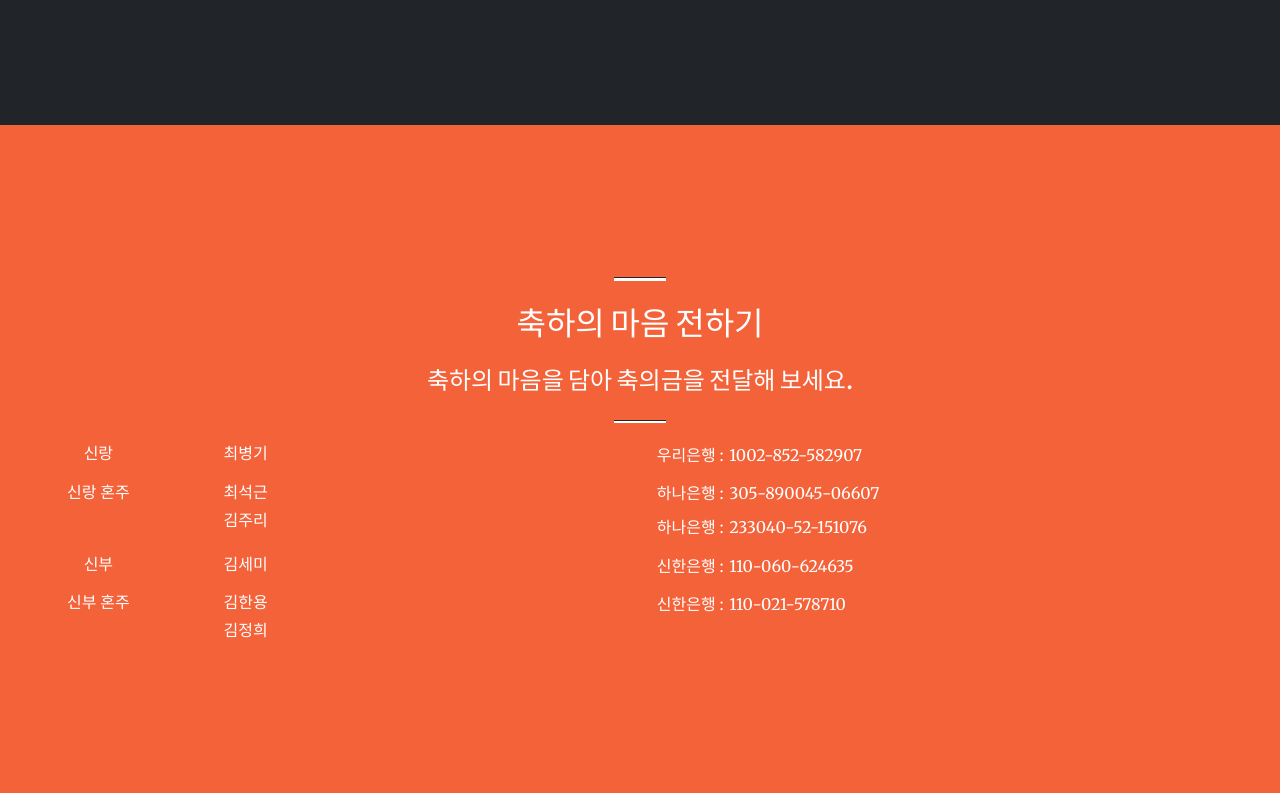
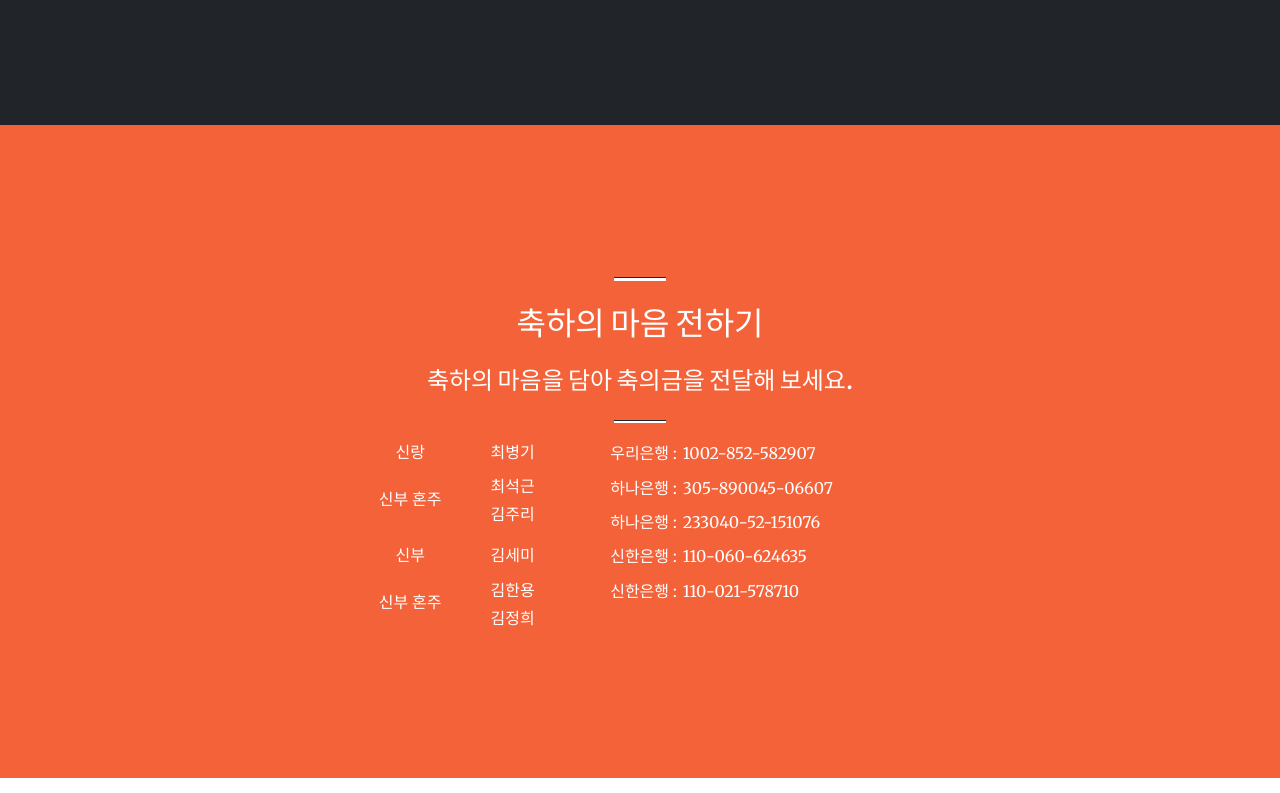
Before and after one commit to byunggi321/ChoiBG.github.io, a plain HTML site: page index.html in a window 1280 px wide. Shown: the part 3933-4726 px from the top of the page. Drawn offline with nearby package versions, Linux system fonts and the light colour scheme.

Commit message:
Update index.html

```diff
--- a/index.html
+++ b/index.html
@@ -53,7 +53,13 @@
 
             #wrapper_inner2 {
               display: grid;
-              grid-template-columns: 8vw 15vw 70vw;
+              grid-template-columns: 8vw 8vw 28vw;
+
+            }
+
+            #wrapper_inner3 {
+              display: grid;
+              grid-template-rows: 1vw 1vw 1vw;
               margin: 0.1%;
             }
 
@@ -303,8 +309,10 @@
                         <div class="items">
                             <div id="wrapper_inner2">
                                 <div class="items text-center">
-                                    <div id="wrapper_inner">
-                                    <div class="items"><p class="text-white mb-1" style="font-size : 50%">신랑 혼주</p></div>
+                                    <div id="wrapper_inner3">
+                                    <div class="items"></div>
+                                    <div class="items"><p class="text-white mb-1" style="font-size : 50%">신부 혼주</p></div>
+                                    <div class="items"></div>
                                     </div>
                                 </div>
                                 <div class="items">
@@ -357,8 +365,10 @@
                         <div class="items">
                             <div id="wrapper_inner2">
                                 <div class="items text-center">
-                                    <div id="wrapper_inner">
+                                    <div id="wrapper_inner3">
+                                    <div class="items"></div>
                                     <div class="items"><p class="text-white mb-1" style="font-size : 50%">신부 혼주</p></div>
+                                    <div class="items"></div>
                                     </div>
                                 </div>
                                 <div class="items">
```
